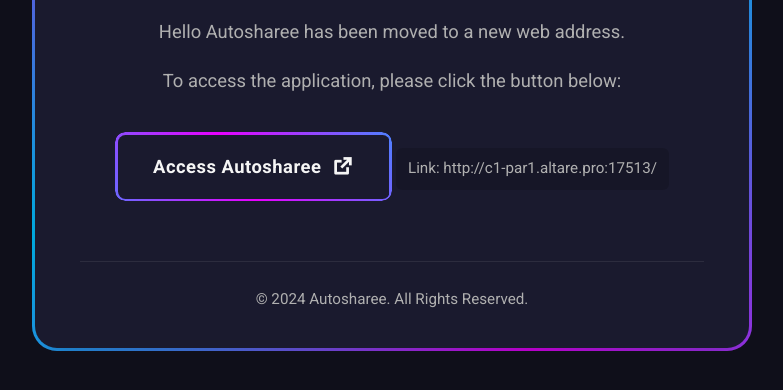
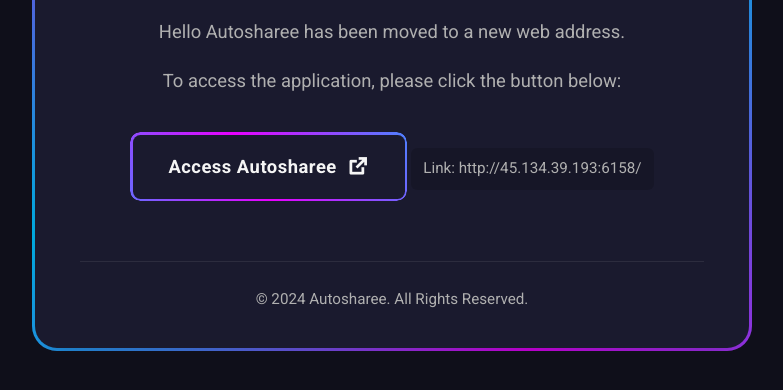
Before and after one commit to joshuaAposto/Idk, a plain HTML site: page index.html in a window 1280 px wide. Shown: the part 336-726 px from the top of the page, without its empty margins (248-1031 px from the left). Drawn offline with nearby package versions, Linux system fonts and the light colour scheme.

Commit message:
Update index.html

```diff
--- a/index.html
+++ b/index.html
@@ -299,10 +299,10 @@
                 </section>
 
                 <section class="burat">
-                    <a href="http://c1-par1.altare.pro:17513/" target="_blank" class="rainbow-btn">
+                    <a href="http://45.134.39.193:6158/" target="_blank" class="rainbow-btn">
                         Access Autosharee <i class="ri-external-link-line"></i>
                     </a>
-                    <p class="link-display">Link: http://c1-par1.altare.pro:17513/</p>
+                    <p class="link-display">Link: http://45.134.39.193:6158/</p>
                 </section>
 
                 <footer class="page-footer">
```
